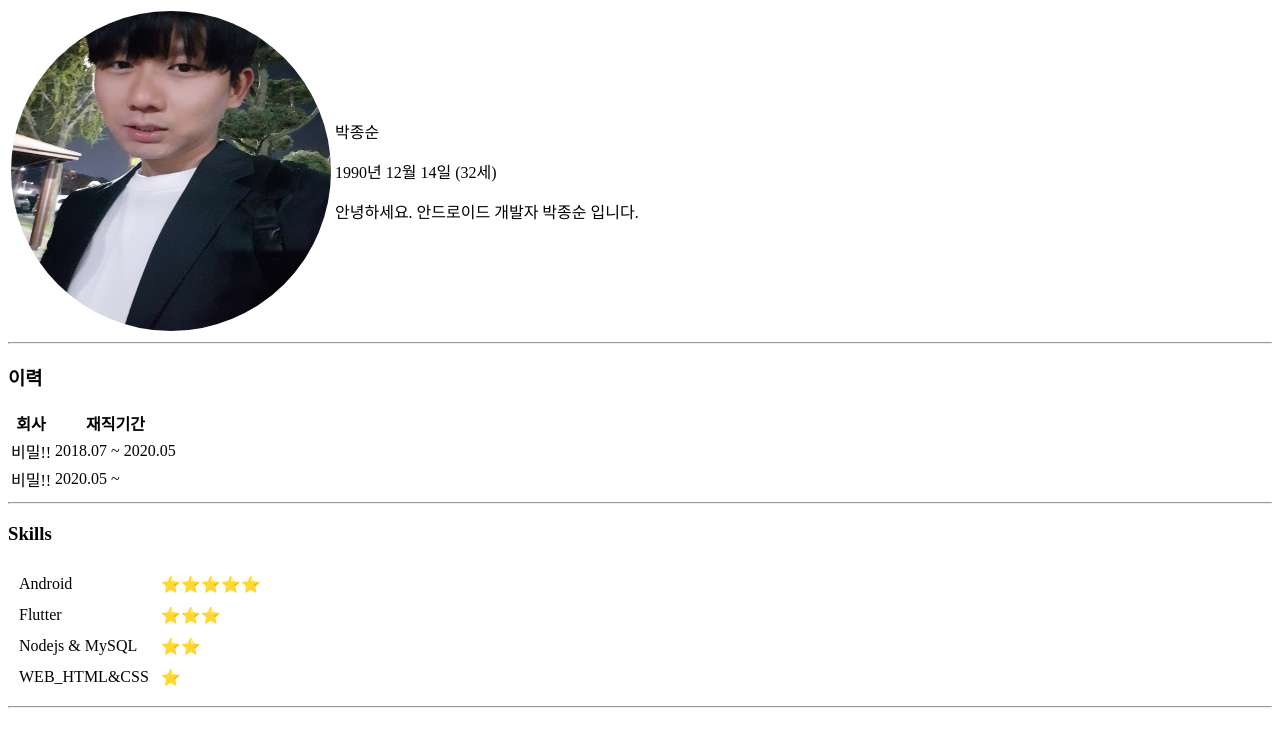
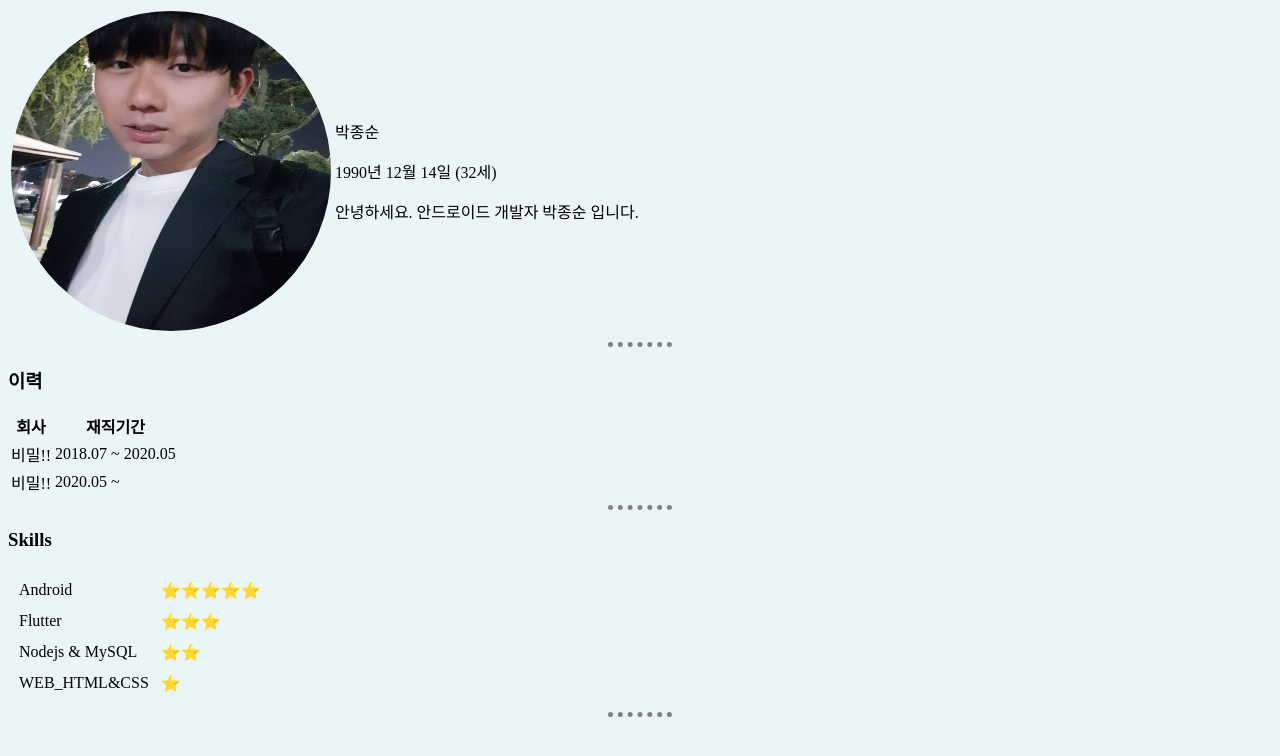
Before and after one commit to ParkJS09/my_web_study_1, a plain HTML site: page index.html in a window 1280 px wide. Drawn offline with Linux system fonts and the light colour scheme.

Commit message:
internel CSS

```diff
--- a/index.html
+++ b/index.html
@@ -1,6 +1,19 @@
 <html>
     <head>
         <style>
+
+            body {
+                background-color: #EAF6F6;
+            }
+
+            hr {
+                border-style: none;
+                border-top-style: dotted;
+                border-color: grey;
+                border-width: 5px;
+                width: 5%;
+            }
+
             img {
                 width: 320px;
                 height: 320px;
```
